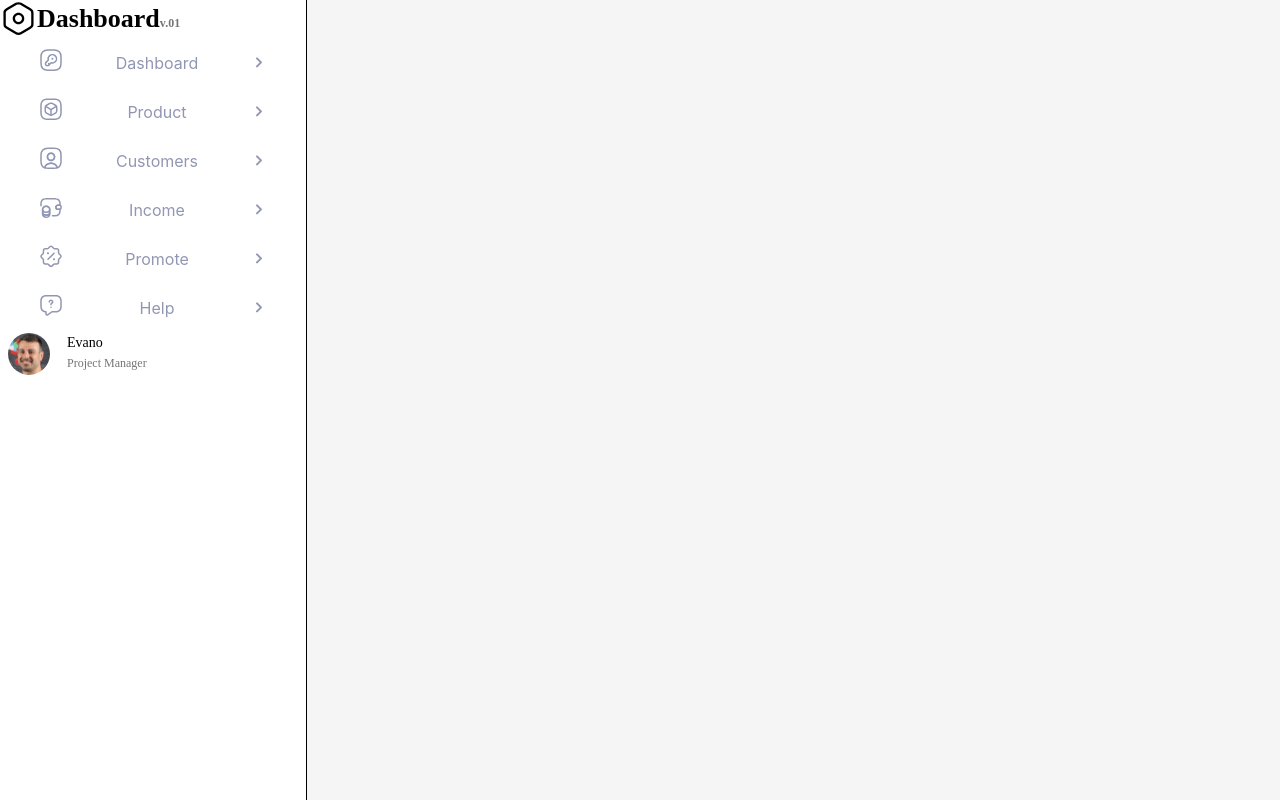
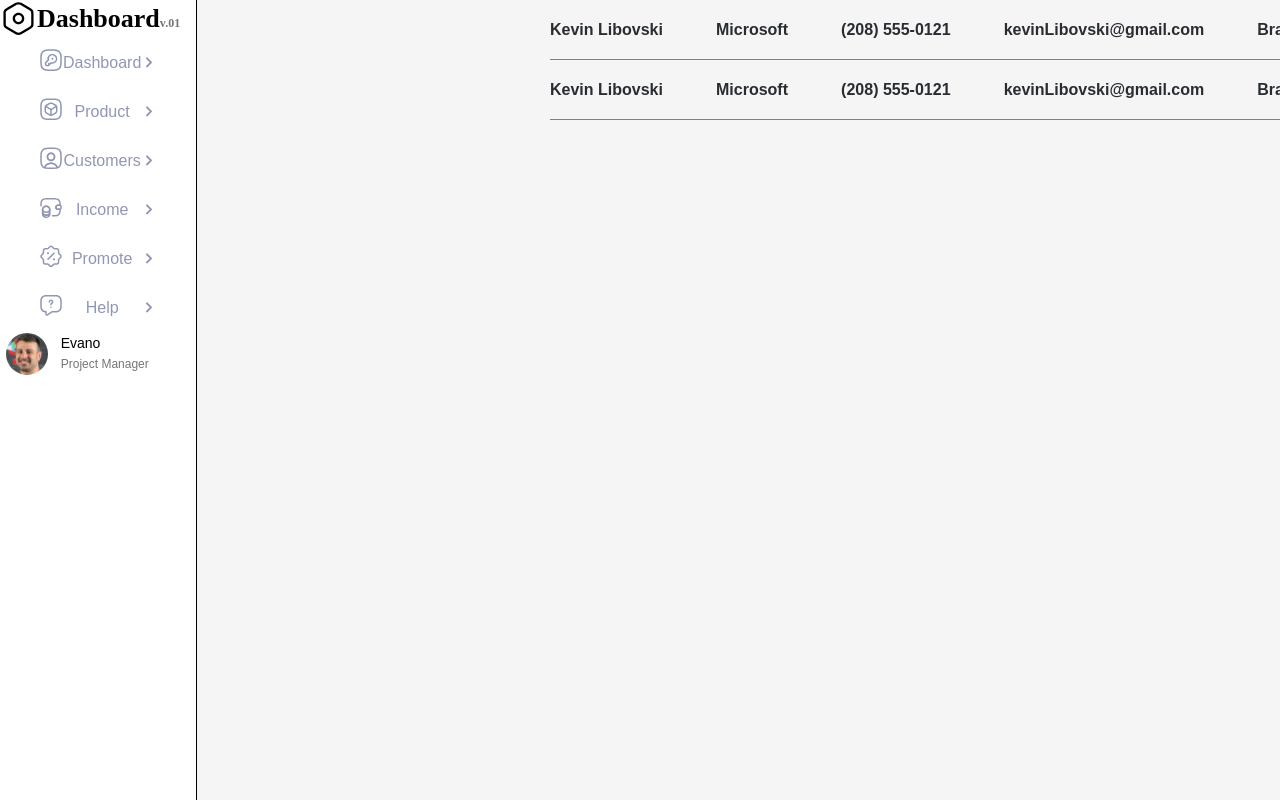
Before and after one commit to iluxa2003/crm-dashboard, a React (Create React App) app: page / in a window 1280 px wide. Shown: the top 800 px of the page. Built offline with nearby package versions, Linux system fonts and the light colour scheme.

Commit message:
status + list component

```diff
--- a/src/App.css
+++ b/src/App.css
@@ -1,4 +1,5 @@
 html, body {
+    font-family: "Poppins", sans-serif;
     margin: 0;
     padding: 0;
     height: 100%;
@@ -12,6 +13,8 @@ body{
 }
 
 .container{
+    display: flex;
+    justify-content: space-between;
     height: 100vh;
     width: 1440px;
 }
--- a/src/components/leftMenu/leftMenu.module.scss
+++ b/src/components/leftMenu/leftMenu.module.scss
@@ -43,7 +43,6 @@
 }
 
 .m_text {
-  font-family: Poppins;
   font-weight: medium;
   line-height: auto;
   letter-spacing: 1%;
@@ -52,7 +51,6 @@
 }
 
 .s_text {
-  font-family: Poppins regular;
   font-size: 12px;
   color: #757575;
 }
--- a/src/components/middleList/LIstComponent.jsx
+++ b/src/components/middleList/LIstComponent.jsx
@@ -1,5 +1,6 @@
 import React from 'react';
 import style from './ListComponent.module.scss';
+import Status from './Status';
 
 const ListComponent = ({
   customerName,
@@ -9,7 +10,16 @@ const ListComponent = ({
   country,
   status,
 }) => {
-  return <div className={style.root}></div>;
+  return (
+    <div className={style.root}>
+      <span>{customerName}</span>
+      <span>{company}</span>
+      <span>{phone}</span>
+      <span>{email}</span>
+      <span>{country}</span>
+      <Status status={status} />
+    </div>
+  );
 };
 
 export default ListComponent;
--- /dev/null
+++ b/src/components/middleList/ListComponent.module.scss
@@ -0,0 +1,13 @@
+.root {
+  width: 890px;
+  height: 29px;
+  padding: 15px 0;
+  border-bottom: 1px solid grey;
+
+  display: flex;
+  justify-content: space-between;
+  align-items: center;
+  color: #292d32;
+  font-family: 'Poppins', sans-serif;
+  font-weight: bold;
+}
--- a/src/components/middleList/MiddleList.jsx
+++ b/src/components/middleList/MiddleList.jsx
@@ -1,8 +1,28 @@
 import React from 'react';
 import style from './MiddleList.module.scss';
+import ListComponent from './LIstComponent';
 
 const MiddleList = ({ list = [] }) => {
-  return <div className={style.root}></div>;
+  return (
+    <div className={style.root}>
+      <ListComponent
+        customerName={'Kevin Libovski'}
+        company={'Microsoft'}
+        phone={'(208) 555-0121'}
+        email={'kevinLibovski@gmail.com'}
+        country={'Brazil'}
+        status={true}
+      />
+      <ListComponent
+        customerName={'Kevin Libovski'}
+        company={'Microsoft'}
+        phone={'(208) 555-0121'}
+        email={'kevinLibovski@gmail.com'}
+        country={'Brazil'}
+        status={false}
+      />
+    </div>
+  );
 };
 
 export default MiddleList;
--- a/src/components/middleList/Status.jsx
+++ b/src/components/middleList/Status.jsx
@@ -1,8 +1,12 @@
 import React from 'react';
-import style from './MiddleList.module.scss';
+import style from './Status.module.scss';
 
 const Status = ({ status = true }) => {
-  return <div className={style.root}></div>;
+  if (status) {
+    return <div className={style.active}>Active</div>;
+  } else {
+    return <div className={style.inactive}>Inactive</div>;
+  }
 };
 
 export default Status;
--- /dev/null
+++ b/src/components/middleList/Status.module.scss
@@ -0,0 +1,24 @@
+.active {
+  width: 84px;
+  height: 29px;
+  display: flex;
+  justify-content: center;
+  align-items: center;
+
+  color: #00b087;
+  background: rgba(22, 192, 152, 38%);
+  border: 1px solid #008767;
+  border-radius: 6px;
+}
+
+.inactive {
+  width: 84px;
+  height: 29px;
+  display: flex;
+  justify-content: center;
+  align-items: center;
+  color: #df0404;
+  background: rgb(255, 197, 197);
+  border: 1px solid #df0404;
+  border-radius: 6px;
+}
```
Also changed, not shown: src/components/middleList/ListComponent.scss (deleted), src/components/middleList/Status,module.scss (deleted).
